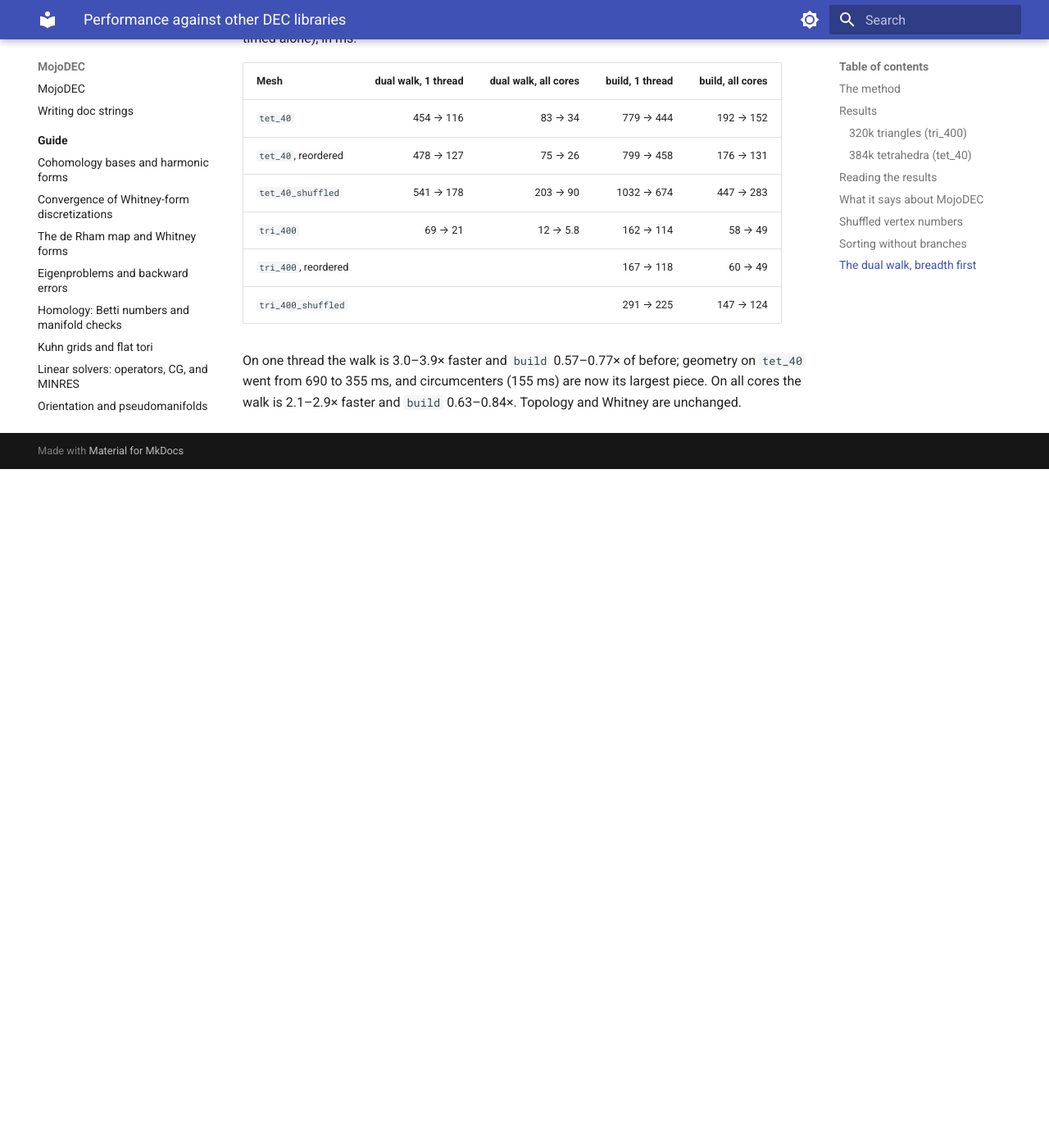
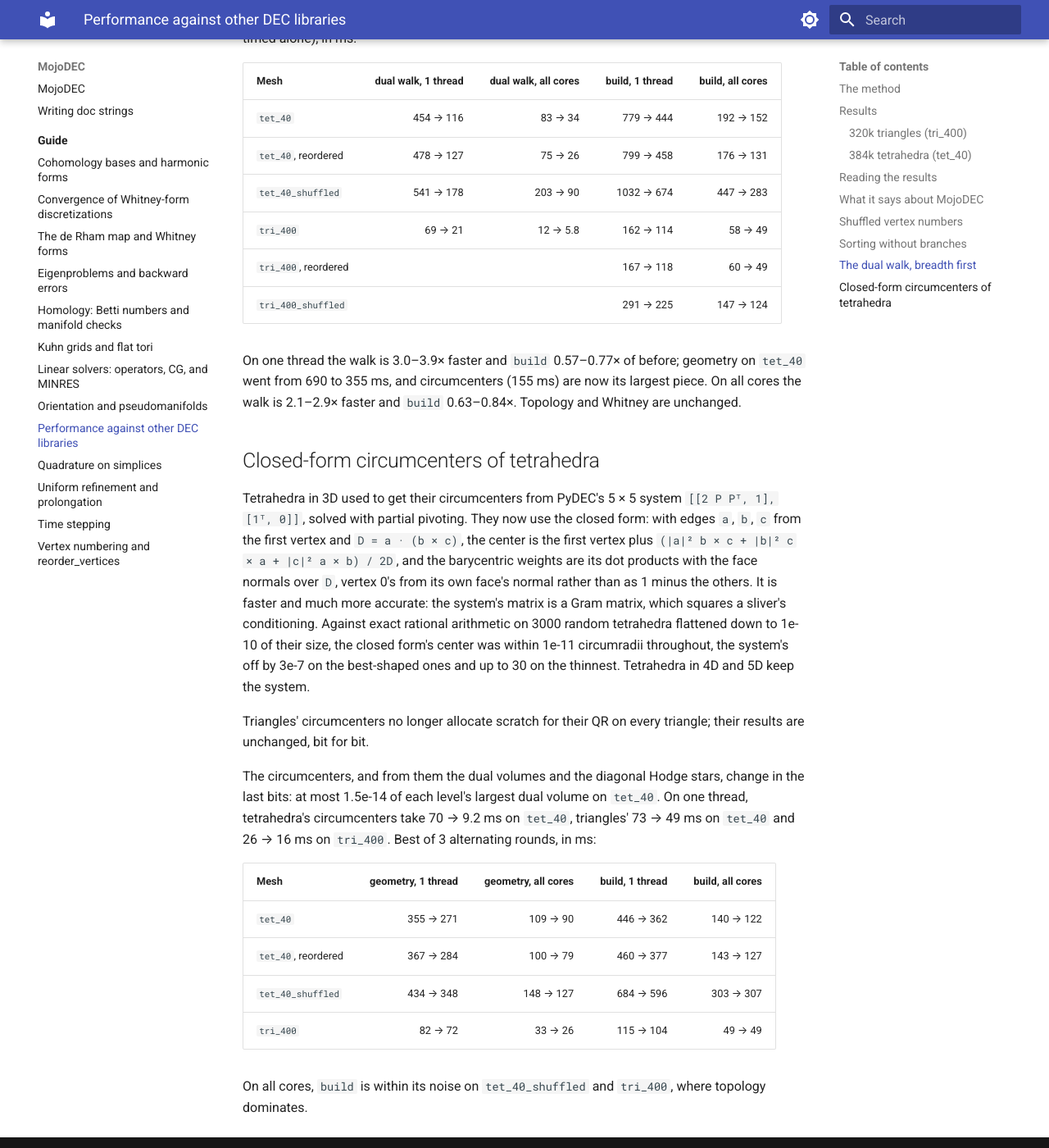
Before and after one commit to bpr/MojoDEC, an MkDocs documentation site: the page built from docs/guide/performance.md, in a window 1280 px wide and 1400 px high, scrolled down 7189 px. Shown: the whole window at 82% size. Built offline with MkDocs 1.6.1 and Material for MkDocs 9.7.7, drawn with Linux system fonts in a browser that asks for light colours; before the commit the page ends 7761 px from its top, so only the background shows below that.

Commit message:
Closed-form circumcenters for tetrahedra in 3D
Far more accurate on slivers; tet_40 build 446 -> 362 ms (1 thread).

```diff
--- a/docs/guide/performance.md
+++ b/docs/guide/performance.md
@@ -310,3 +310,39 @@ On one thread the walk is 3.0–3.9× faster and `build` 0.57–0.77× of
 before; geometry on `tet_40` went from 690 to 355 ms, and circumcenters
 (155 ms) are now its largest piece. On all cores the walk is 2.1–2.9×
 faster and `build` 0.63–0.84×. Topology and Whitney are unchanged.
+
+## Closed-form circumcenters of tetrahedra
+
+Tetrahedra in 3D used to get their circumcenters from PyDEC's 5 × 5
+system `[[2 P Pᵀ, 1], [1ᵀ, 0]]`, solved with partial pivoting. They now
+use the closed form: with edges `a`, `b`, `c` from the first vertex and
+`D = a · (b × c)`, the center is the first vertex plus
+`(|a|² b × c + |b|² c × a + |c|² a × b) / 2D`, and the barycentric
+weights are its dot products with the face normals over `D`, vertex 0's
+from its own face's normal rather than as 1 minus the others. It is
+faster and much more accurate: the system's matrix is a Gram matrix,
+which squares a sliver's conditioning. Against exact rational
+arithmetic on 3000 random tetrahedra flattened down to 1e-10 of their
+size, the closed form's center was within 1e-11 circumradii throughout,
+the system's off by 3e-7 on the best-shaped ones and up to 30 on the
+thinnest. Tetrahedra in 4D and 5D keep the system.
+
+Triangles' circumcenters no longer allocate scratch for their QR on
+every triangle; their results are unchanged, bit for bit.
+
+The circumcenters, and from them the dual volumes and the diagonal
+Hodge stars, change in the last bits: at most 1.5e-14 of each level's
+largest dual volume on `tet_40`. On one thread, tetrahedra's
+circumcenters take 70 → 9.2 ms on `tet_40`, triangles' 73 → 49 ms on
+`tet_40` and 26 → 16 ms on `tri_400`. Best of 3 alternating rounds, in
+ms:
+
+| Mesh | geometry, 1 thread | geometry, all cores | build, 1 thread | build, all cores |
+|---|---:|---:|---:|---:|
+| `tet_40` | 355 → 271 | 109 → 90 | 446 → 362 | 140 → 122 |
+| `tet_40`, reordered | 367 → 284 | 100 → 79 | 460 → 377 | 143 → 127 |
+| `tet_40_shuffled` | 434 → 348 | 148 → 127 | 684 → 596 | 303 → 307 |
+| `tri_400` | 82 → 72 | 33 → 26 | 115 → 104 | 49 → 49 |
+
+On all cores, `build` is within its noise on `tet_40_shuffled` and
+`tri_400`, where topology dominates.
```
Also changed, not shown: AGENTS.md (+2 -1 lines), README.md (+4 -1 lines), docs/guide/vertex-numbering.md (+5 -5 lines), 2 other files.
